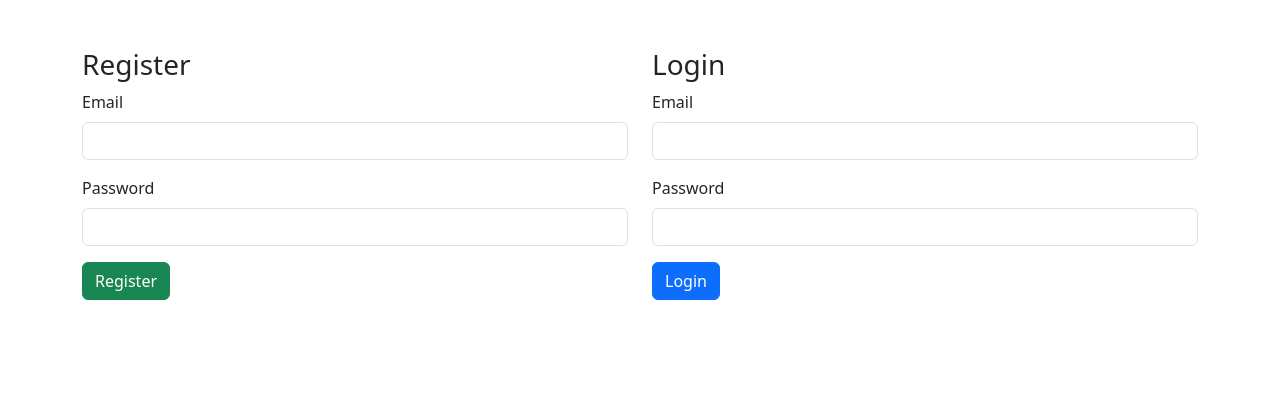
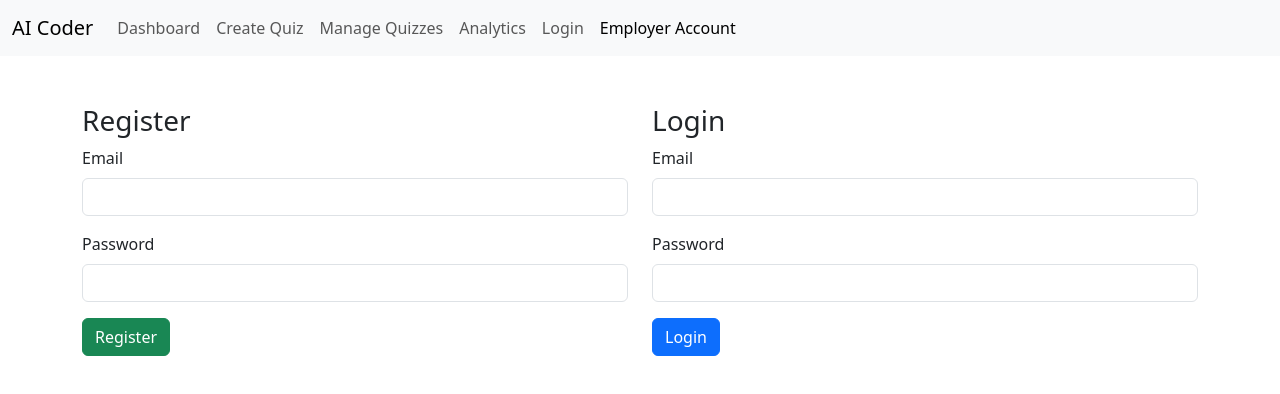
Before and after one commit to zrob1122/AI_Coder, a website: page public/employer_account.html in a window 1280 px wide. Drawn offline with nearby package versions, Linux system fonts and the light colour scheme; no server answers.

Commit message:
didnt meant to delete navbar

```diff
--- a/public/employer_account.html
+++ b/public/employer_account.html
@@ -8,6 +8,38 @@
     <link href="https://cdn.jsdelivr.net/npm/bootstrap@5.3.0/dist/css/bootstrap.min.css" rel="stylesheet">
 </head>
 <body>
+    <!-- Navbar -->
+    <nav class="navbar navbar-expand-lg navbar-light bg-light">
+        <div class="container-fluid">
+            <a class="navbar-brand" href="#">AI Coder</a>
+            <button class="navbar-toggler" type="button" data-bs-toggle="collapse" data-bs-target="#navbarNav" aria-controls="navbarNav" aria-expanded="false" aria-label="Toggle navigation">
+                <span class="navbar-toggler-icon"></span>
+            </button>
+            <div class="collapse navbar-collapse" id="navbarNav">
+                <ul class="navbar-nav">
+                    <li class="nav-item">
+                        <a class="nav-link" href="index.html">Dashboard</a>
+                    </li>
+                    <li class="nav-item">
+                        <a class="nav-link" href="create_quiz_page.html">Create Quiz</a>
+                    </li>
+                    <li class="nav-item">
+                        <a class="nav-link" href="manage_quizzes_page.html">Manage Quizzes</a>
+                    </li>
+                    <li class="nav-item">
+                        <a class="nav-link" href="analytics_page.html">Analytics</a>
+                    </li>
+                    <li class="nav-item">
+                        <a class="nav-link" href="login.html">Login</a>
+                    </li>
+                    <li class="nav-item">
+                        <a class="nav-link active" href="employer_account.html">Employer Account</a>
+                    </li>
+                </ul>
+            </div>
+        </div>
+    </nav>
+    <!-- Main Content -->
     <div class="container mt-5">
         <div class="row justify-content-center">
             <!-- Register Section -->
```
